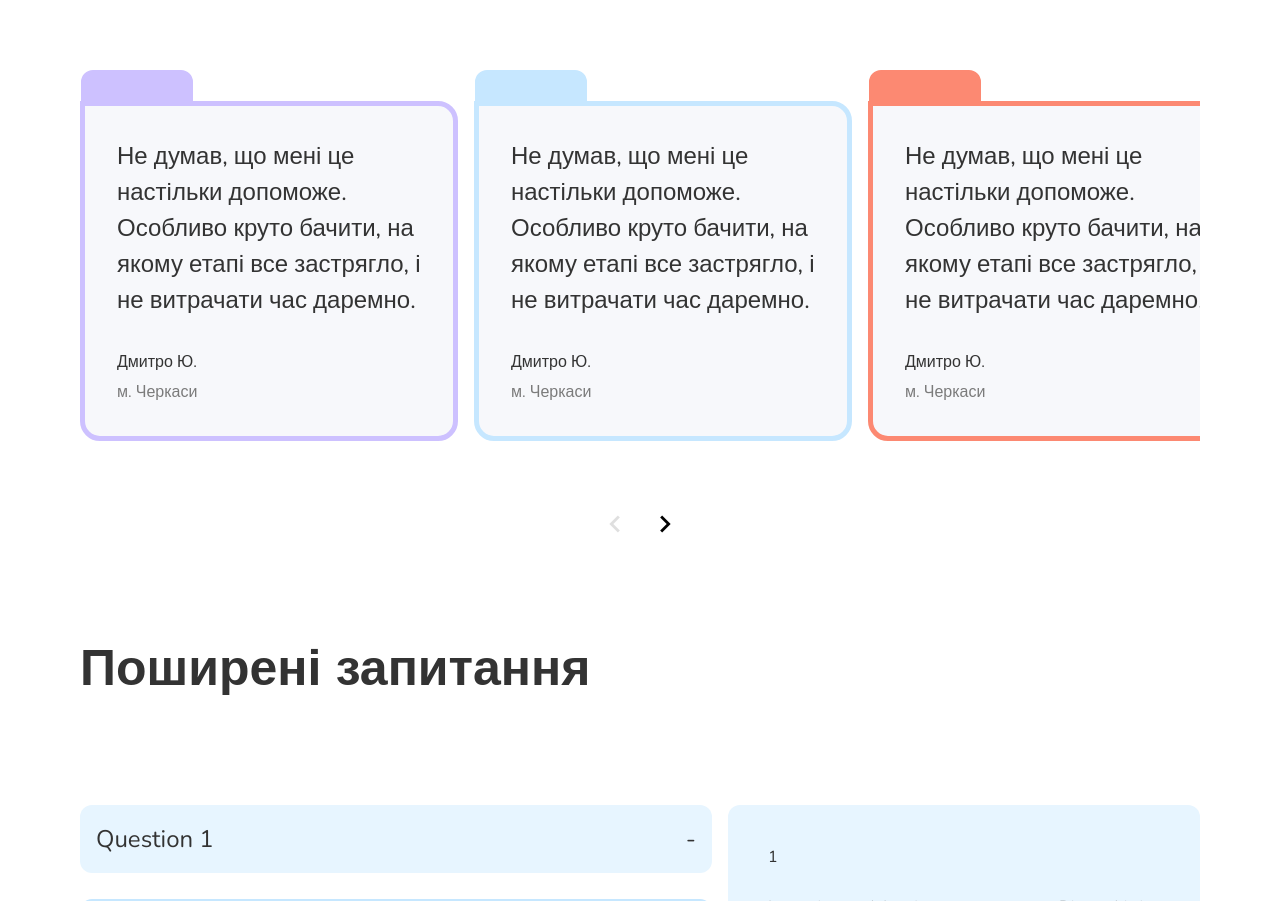
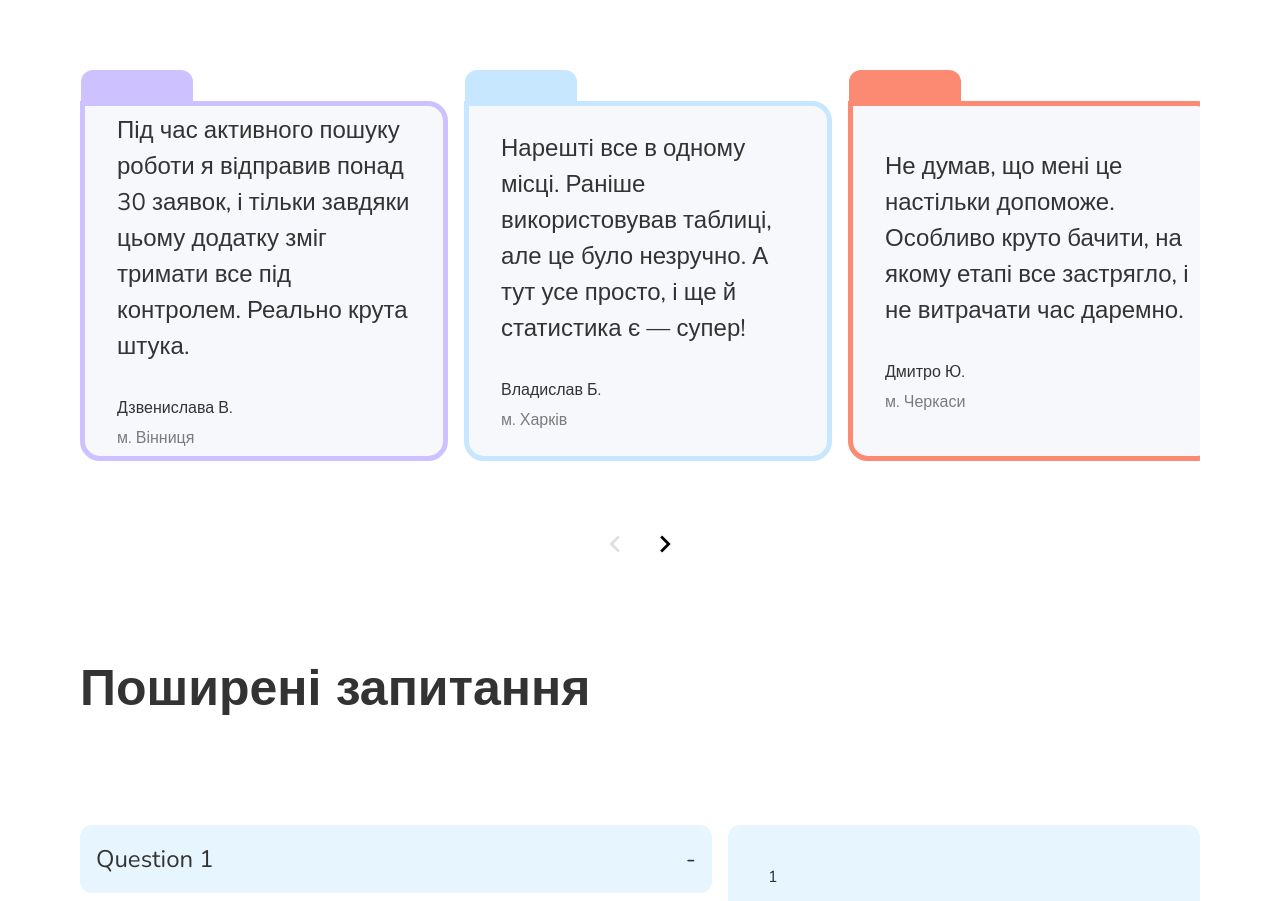
Before and after one commit to Hellstaff8822/Baza-Trainee, a website built with Vite: page index.html in a window 1280 px wide. Shown: the part 4364-5265 px from the top of the page. Built offline with nearby package versions, Linux system fonts and the light colour scheme; files whose address does not match are found by name.

Commit message:
fix: update review item dimensions for improved layout consistency in style.css and media.css

```diff
--- a/index.html
+++ b/index.html
@@ -1,10 +1,12 @@
 <!DOCTYPE html>
 <html lang="en">
+
 <head>
   <meta charset="UTF-8" />
-    <link rel="icon" type="image/svg+xml"  href="/public/images/icons/logo.svg"  />
+  <link rel="icon" type="image/svg+xml" href="/public/images/icons/logo.svg" />
   <meta name="viewport" content="width=device-width, initial-scale=1.0" />
-    <link href="https://fonts.googleapis.com/css2?family=Nunito:ital,wght@0,200..1000;1,200..1000&display=swap" rel="stylesheet" />
+  <link href="https://fonts.googleapis.com/css2?family=Nunito:ital,wght@0,200..1000;1,200..1000&display=swap"
+    rel="stylesheet" />
   <link rel="stylesheet" href="https://fonts.googleapis.com/icon?family=Material+Icons" />
   <link href="https://unpkg.com/aos@2.3.1/dist/aos.css" rel="stylesheet" />
   <link rel="stylesheet" href="https://cdnjs.cloudflare.com/ajax/libs/animate.css/4.1.1/animate.min.css" />
@@ -34,7 +36,8 @@
       <div class="assistant-info">
         <h1 class="title assistant-title">Ваш помічник у пошуку роботи мрії</h1>
         <p class="subtitle assistant-text">
-            Організуйте всі свої заявки, відстежуйте прогрес і аналізуйте результати — все в одному додатку. Реєструйтесь і зробіть перший крок до кар’єрного успіху.
+          Організуйте всі свої заявки, відстежуйте прогрес і аналізуйте результати — все в одному додатку. Реєструйтесь
+          і зробіть перший крок до кар’єрного успіху.
         </p>
         <a target="_blank" href="#" class="btn assistant-button">Розпочати пошук роботи</a>
       </div>
@@ -49,7 +52,8 @@
         <span class="career-media-text">Apply Tracker — це ваш особистий кар’єрний органайзер.</span>
       </div>
       <p class="career-text">
-          <span>Apply Tracker — це ваш особистий кар’єрний органайзер.</span> Зручне відслідковування заявок та отримання аналітичних інсайтів про ваш прогрес. Тут є все для того, щоб ви не губились у
+        <span>Apply Tracker — це ваш особистий кар’єрний органайзер.</span> Зручне відслідковування заявок та отримання
+        аналітичних інсайтів про ваш прогрес. Тут є все для того, щоб ви не губились у
         хаосі й завжди були на крок ближче до нових кар’єрних можливостей.
       </p>
     </section>
@@ -64,7 +68,8 @@
         <div class="card-info" data-aos="fade-left" data-aos-delay="400" data-aos-duration="800">
           <span class="number">1.</span>
           <h2 class="card-item-title">Реєструйтеся</h2>
-            <p class="card-desc">Створіть обліковий запис за кілька хвилин. Усе, що вам потрібно, — це електронна пошта та пароль, щоб почати.</p>
+          <p class="card-desc">Створіть обліковий запис за кілька хвилин. Усе, що вам потрібно, — це електронна пошта та
+            пароль, щоб почати.</p>
         </div>
       </div>
 
@@ -76,7 +81,8 @@
         <div class="card-info" data-aos="fade-right" data-aos-delay="400" data-aos-duration="800">
           <span class="number">2.</span>
           <h2 class="card-title">Додавайте заявки</h2>
-            <p class="card-desc">Вносьте вакансії, на які подаєтеся, та додавайте важливу інформацію: компанію, позицію, дедлайни та контакти.</p>
+          <p class="card-desc">Вносьте вакансії, на які подаєтеся, та додавайте важливу інформацію: компанію, позицію,
+            дедлайни та контакти.</p>
         </div>
       </div>
 
@@ -88,7 +94,8 @@
         <div class="card-info" data-aos="fade-left" data-aos-delay="400" data-aos-duration="800">
           <span class="number">3.</span>
           <h2 class="card-title">Відстежуйте прогрес</h2>
-            <p class="card-desc">Переглядайте ваші результати за допомогою інтуїтивної панелі: кількість заявок, етапи відбору та успішність ваших дій.</p>
+          <p class="card-desc">Переглядайте ваші результати за допомогою інтуїтивної панелі: кількість заявок, етапи
+            відбору та успішність ваших дій.</p>
         </div>
       </div>
 
@@ -100,7 +107,8 @@
         <div class="card-info" data-aos="fade-right" data-aos-delay="400" data-aos-duration="800">
           <span class="number">4.</span>
           <h2 class="card-title">Аналізуйте результати</h2>
-            <p class="card-desc">Отримуйте інсайти про ваш прогрес. Дізнавайтесь, які дії дають найкращі результати, щоб покращити свій підхід.</p>
+          <p class="card-desc">Отримуйте інсайти про ваш прогрес. Дізнавайтесь, які дії дають найкращі результати, щоб
+            покращити свій підхід.</p>
         </div>
       </div>
 
@@ -112,11 +120,13 @@
         <div class="card-info" data-aos="fade-left" data-aos-delay="400" data-aos-duration="800">
           <span class="number">5.</span>
           <h2 class="card-title">Тримайте все під рукою</h2>
-            <p class="card-desc">Зберігайте резюме, листи та іншу інформацію у своєму профілі, щоб швидко повертатися до них у потрібний момент.</p>
+          <p class="card-desc">Зберігайте резюме, листи та іншу інформацію у своєму профілі, щоб швидко повертатися до
+            них у потрібний момент.</p>
         </div>
       </div>
 
-        <a href="#" class="btn card-button" data-aos="fade-up" data-aos-delay="500" data-aos-duration="600">Зареєструватися та почати</a>
+      <a href="#" class="btn card-button" data-aos="fade-up" data-aos-delay="500"
+        data-aos-duration="600">Зареєструватися та почати</a>
     </section>
 
     <section class="benefits" data-aos="fade-up" data-aos-delay="600" data-aos-duration="800">
@@ -152,25 +162,30 @@
       <div class="reviews-container-wrapper">
         <div class="reviews-container">
           <div class="review-item">
-              <p class="review-text">Не думав, що мені це настільки допоможе. Особливо круто бачити, на якому етапі все застрягло, і не витрачати час даремно.</p>
+            <p class="review-text">Під час активного пошуку роботи я відправив понад 30 заявок, і тільки завдяки цьому
+              додатку зміг тримати все під
+              контролем. Реально крута штука.</p>
             <div class="review-info">
               <div class="reviewer-details">
-                  <h5 class="reviewer-name">Дмитро Ю.</h5>
-                  <span class="reviewer-city">м. Черкаси</span>
+                <h5 class="reviewer-name">Дзвенислава В.</h5>
+                <span class="reviewer-city">м. Вінниця</span>
               </div>
             </div>
           </div>
           <div class="review-item">
-              <p class="review-text">Не думав, що мені це настільки допоможе. Особливо круто бачити, на якому етапі все застрягло, і не витрачати час даремно.</p>
+            <p class="review-text">Нарешті все в одному місці. Раніше використовував таблиці, але це було незручно. А
+              тут усе просто, і ще й статистика є —
+              супер!</p>
             <div class="review-info">
               <div class="reviewer-details">
-                  <h5 class="reviewer-name">Дмитро Ю.</h5>
-                  <span class="reviewer-city">м. Черкаси</span>
+                <h5 class="reviewer-name">Владислав Б.</h5>
+                <span class="reviewer-city">м. Харків</span>
               </div>
             </div>
           </div>
           <div class="review-item">
-              <p class="review-text">Не думав, що мені це настільки допоможе. Особливо круто бачити, на якому етапі все застрягло, і не витрачати час даремно.</p>
+            <p class="review-text">Не думав, що мені це настільки допоможе. Особливо круто бачити, на якому етапі все
+              застрягло, і не витрачати час даремно.</p>
             <div class="review-info">
               <div class="reviewer-details">
                 <h5 class="reviewer-name">Дмитро Ю.</h5>
@@ -180,27 +195,30 @@
           </div>
 
           <div class="review-item">
-              <p class="review-text">Не думав, що мені це настільки допоможе. Особливо круто бачити, на якому етапі все застрягло, і не витрачати час даремно.</p>
+            <p class="review-text">Подобається, що тут є статистика. Мені реально цікаво було побачити, скільки заявок я відправила й скільки відповідей
+            отримала."</p>
             <div class="review-info">
               <div class="reviewer-details">
-                  <h5 class="reviewer-name">Дмитро Ю.</h5>
-                  <span class="reviewer-city">м. Черкаси</span>
+                <h5 class="reviewer-name">Дзвенислава Л.</h5>
+                <span class="reviewer-city">м. Львів</span>
               </div>
             </div>
           </div>
 
           <div class="review-item">
-              <p class="review-text">Не думав, що мені це настільки допоможе. Особливо круто бачити, на якому етапі все застрягло, і не витрачати час даремно.</p>
+            <p class="review-text">Раніше я губилась у всіх цих заявках, а тепер чітко бачу, що і як. Уже на другому тижні мені відповіли на вакансію, про
+            яку я навіть забула!</p>
             <div class="review-info">
               <div class="reviewer-details">
-                  <h5 class="reviewer-name">Дмитро Ю.</h5>
-                  <span class="reviewer-city">м. Черкаси</span>
+                <h5 class="reviewer-name">Олена М.</h5>
+                <span class="reviewer-city">м. Київ</span>
               </div>
             </div>
           </div>
 
           <div class="review-item">
-              <p class="review-text">Не думав, що мені це настільки допоможе. Особливо круто бачити, на якому етапі все застрягло, і не витрачати час даремно.</p>
+            <p class="review-text">Не думав, що мені це настільки допоможе. Особливо круто бачити, на якому етапі все
+              застрягло, і не витрачати час даремно.</p>
             <div class="review-info">
               <div class="reviewer-details">
                 <h5 class="reviewer-name">Дмитро Ю.</h5>
@@ -325,4 +343,5 @@
   <script src="https://unpkg.com/aos@2.3.1/dist/aos.js"></script>
   <script type="module" src="/src/main.js"></script>
 </body>
+
 </html>
--- a/src/css/media.css
+++ b/src/css/media.css
@@ -7,6 +7,7 @@
 
   .review-item {
     padding: 24px;
+    height: 344px;
   }
 }
 
@@ -156,6 +157,8 @@
 
   .review-item {
     padding: 24px 16px;
+    width: 336px;
+    height: 320px;
   }
   .review-text {
     font-weight: 300;
@@ -377,6 +380,8 @@
 
   .review-item {
     padding: 24px;
+    width: 364px;
+    height: 288px;
   }
   .review-item::before {
     border-radius: 7px 7px 0 0;
--- a/src/css/style.css
+++ b/src/css/style.css
@@ -330,12 +330,15 @@ body {
 .review-item {
   display: flex;
   flex-direction: column;
+  justify-content: center;
   border-radius: 0 20px 20px 20px;
   border: 5px solid;
   padding: 32px;
   background: var(--white-2);
   position: relative;
   margin-top: 104px;
+  width: 368px;
+  height: 360px;
   &::before {
     content: '';
     position: absolute;
```
Lines whose indentation alone changed are shown as unchanged.
